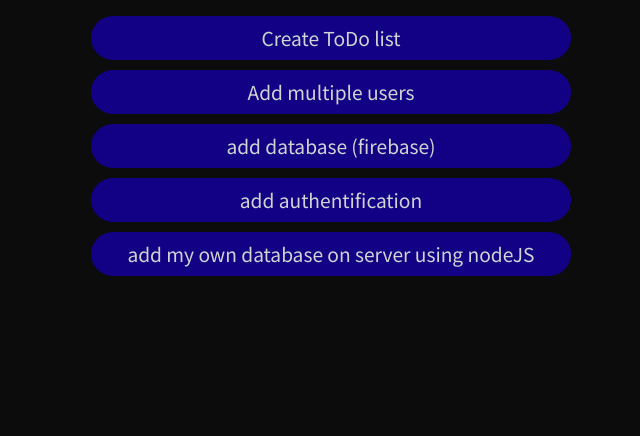
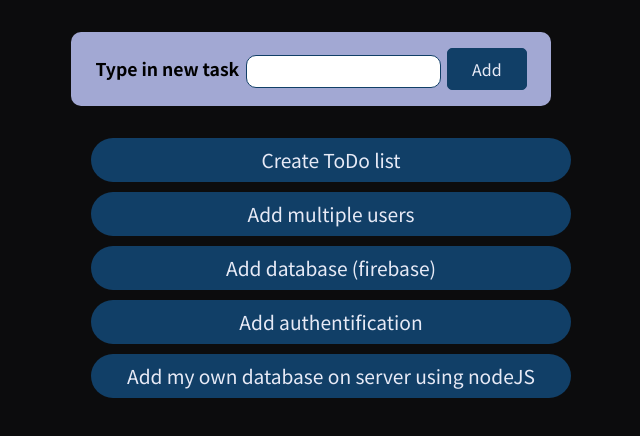
Before and after one commit to Sperthix/MyNotes, a React (Create React App) app: page / in a window 1280 px wide. Shown: the top 436 px of the page, without its empty margins (329-969 px from the left). Built offline with nearby package versions, Linux system fonts and the light colour scheme.

Commit message:
added field for adding new tasks with css

```diff
--- a/src/App.js
+++ b/src/App.js
@@ -1,8 +1,8 @@
-import TaskList from "./components/Tasks/TaskList";
+import Tasks from "./components/Tasks/Tasks";
 
 function App() {
   return <div>
-    <TaskList />
+    <Tasks />
   </div>;
 }
 
--- /dev/null
+++ b/src/components/Tasks/NewTask.js
@@ -0,0 +1,15 @@
+import styles from "./NewTask.module.css";
+
+const NewTask = () => {
+  return (
+    <form>
+      <div className={styles.form}>
+        <label htmlFor="newTask">Type in new task</label>
+        <input id="newTask" type="text"></input>
+        <button type="button">Add</button>
+      </div>
+    </form>
+  );
+};
+
+export default NewTask;
--- /dev/null
+++ b/src/components/Tasks/NewTask.module.css
@@ -0,0 +1,50 @@
+.form {
+  position: block;
+  margin: 2rem auto;
+  padding: 1rem 0px;
+  text-align: center;
+  background-color: #a2a8d3;
+  border-radius: 10px;
+  max-width: 30rem;
+}
+
+.form label {
+  display: inline;
+  color: black;
+  font-weight: bold;
+  font-size: 1.1em;
+  margin: auto 0.2rem;
+}
+
+.form input {
+  border: #113f67 1px solid;
+  border-radius: 10px;
+  margin: auto 0.2rem;
+  padding: 0.5rem;
+}
+
+.form button {
+  font: inherit;
+  color: #e7eaf6;
+  background-color: #113f67;
+  margin: auto 0.2rem;
+  padding: 0.5rem 1.5rem;
+  border: 1px solid #113f67;
+  border-radius: 5px;
+  cursor: pointer;
+}
+
+.form button:hover,
+.form button:active {
+  background-color: #17e398;
+  border-color: #17e398;
+  color: black;
+}
+
+.form button:disabled,
+.form button:disabled:hover,
+.form button:disabled:active {
+  background-color: #a2a8d3;
+  border: #113f67 solid 2px;
+  color: black;
+}
--- a/src/components/Tasks/Task.module.css
+++ b/src/components/Tasks/Task.module.css
@@ -1,12 +1,11 @@
 .task {
     position: relative;
     text-align: center;
-    margin-left: auto;
-    margin-right: auto;
+    margin: auto;
     margin-top: 10px;
     padding: 0.5rem;
-    background-color: #120085;
-    color: rgb(211, 211, 211);
+    background-color: #113f67;
+    color: #e7eaf6;
     max-width: 30rem;
     border-radius: 30px;
     list-style-type: none;
--- a/src/components/Tasks/TaskList.js
+++ b/src/components/Tasks/TaskList.js
@@ -1,4 +1,3 @@
-import Card from "../UI/Card";
 import Task from "./Task";
 
 const DUMMY_TASKS = [
@@ -11,15 +10,15 @@ const DUMMY_TASKS = [
     id: "t2",
   },
   {
-    label: "add database (firebase)",
+    label: "Add database (firebase)",
     id: "t3",
   },
   {
-    label: "add authentification",
+    label: "Add authentification",
     id: "t4",
   },
   {
-    label: "add my own database on server using nodeJS",
+    label: "Add my own database on server using nodeJS",
     id: "t5",
   },
 ];
--- /dev/null
+++ b/src/components/Tasks/Tasks.js
@@ -0,0 +1,14 @@
+import Card from "../UI/Card"
+import NewTask from "./NewTask"
+import TaskList from "./TaskList"
+
+const Tasks = () => {
+    return (
+        <Card>
+            <NewTask />
+            <TaskList />
+        </Card>
+    )
+}
+
+export default Tasks;
```
Also changed, not shown: src/index.css (+5 -3 lines), 1 other file (tests, documents, lock files or other folders).
